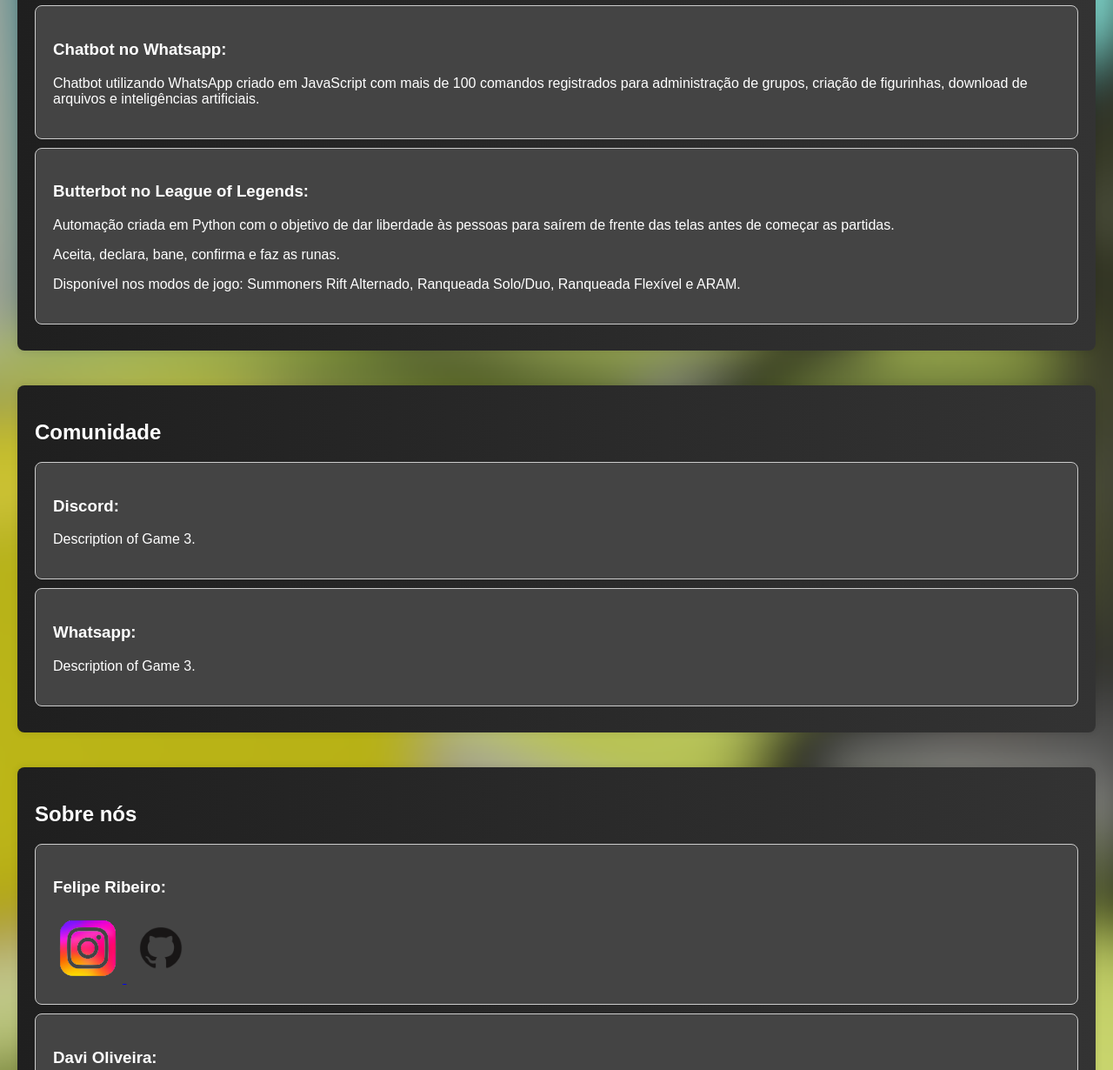
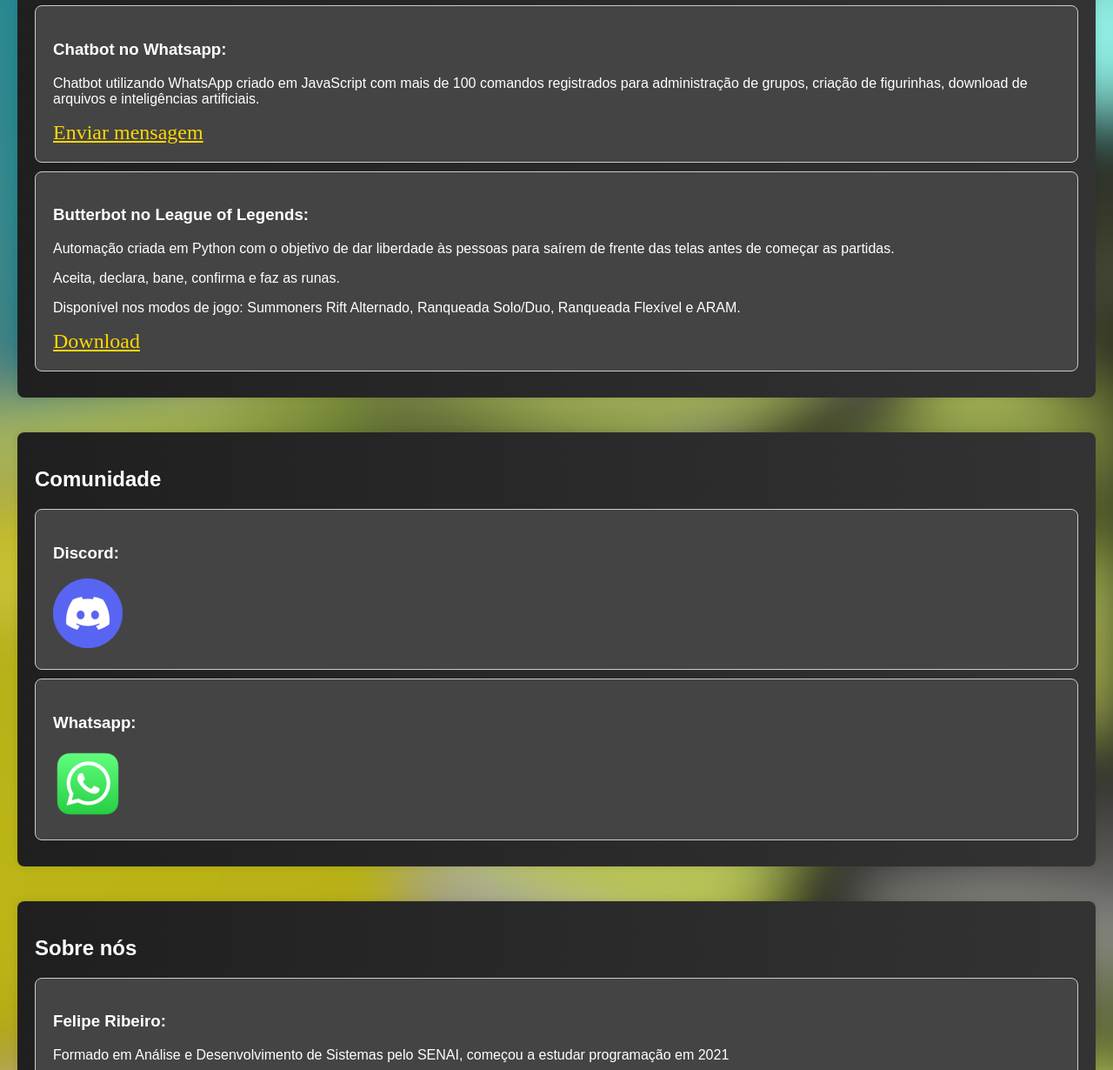
Before and after one commit to davzqueiroz/butterbot, a plain HTML site: page index.html in a window 1280 px wide. Shown: the part 420-1650 px from the top of the page at 87% size. Drawn offline with nearby package versions, Linux system fonts and the light colour scheme.

Commit message:
14 do 11

```diff
--- a/index.html
+++ b/index.html
@@ -37,6 +37,12 @@
             Chatbot utilizando WhatsApp criado em JavaScript com mais de 100 comandos registrados para administração de
             grupos, criação de figurinhas, download de arquivos e inteligências artificiais.
           </p>
+          <a
+            style="color: gold; font-family: 'Times New Roman', Times, serif; font-size: x-large"
+            target="_blank"
+            href="https://api.whatsapp.com/send?phone=+5571992126020&text=teste"
+            >Enviar mensagem</a
+          >
         </div>
         <div class="game-card">
           <h3>Butterbot no League of Legends:</h3>
@@ -46,6 +52,12 @@
           </p>
           <p>Aceita, declara, bane, confirma e faz as runas.</p>
           <p>Disponível nos modos de jogo: Summoners Rift Alternado, Ranqueada Solo/Duo, Ranqueada Flexível e ARAM.</p>
+          <a
+            style="color: gold; font-family: 'Times New Roman', Times, serif; font-size: x-large"
+            target="_blank"
+            href=""
+            >Download</a
+          >
         </div>
       </section>
 
@@ -54,13 +66,16 @@
 
         <div class="game-card">
           <h3>Discord:</h3>
-          <p>Description of Game 3.</p>
+          <a class="link-style" target="_blank" href="https://discord.gg/EyXTHsTHQf">
+            <img src="discord.png" class="pulse" />
+          </a>
         </div>
 
         <div class="game-card">
           <h3>Whatsapp:</h3>
-
-          <p>Description of Game 3.</p>
+          <a class="link-style" target="_blank" href="https://chat.whatsapp.com/Db5QIlf31h8CLc5QmOj9vc">
+            <img src="whatsapp.png" class="pulse" />
+          </a>
         </div>
       </section>
 
@@ -68,6 +83,7 @@
         <h2>Sobre nós</h2>
         <div class="news-card">
           <h3>Felipe Ribeiro:</h3>
+          <p>Formado em Análise e Desenvolvimento de Sistemas pelo SENAI, começou a estudar programação em 2021</p>
           <a class="link-style" target="_blank" href="https://www.instagram.com/semtempo.brother">
             <img src="insta.png" class="pulse" />
           </a>
@@ -79,6 +95,9 @@
 
         <div class="news-card">
           <h3>Davi Oliveira:</h3>
+          <p>
+            Cursando Análise e Desenvolvimento de Sistemas na ESTÁCIO, começou a estudar programação em Março de 2023
+          </p>
           <a class="link-style" target="_blank" href="https://www.instagram.com/dav_queiroz">
             <img src="insta.png" class="pulse" />
           </a>
```
Also changed, not shown: discord.png (added), whatsapp.png (added).
